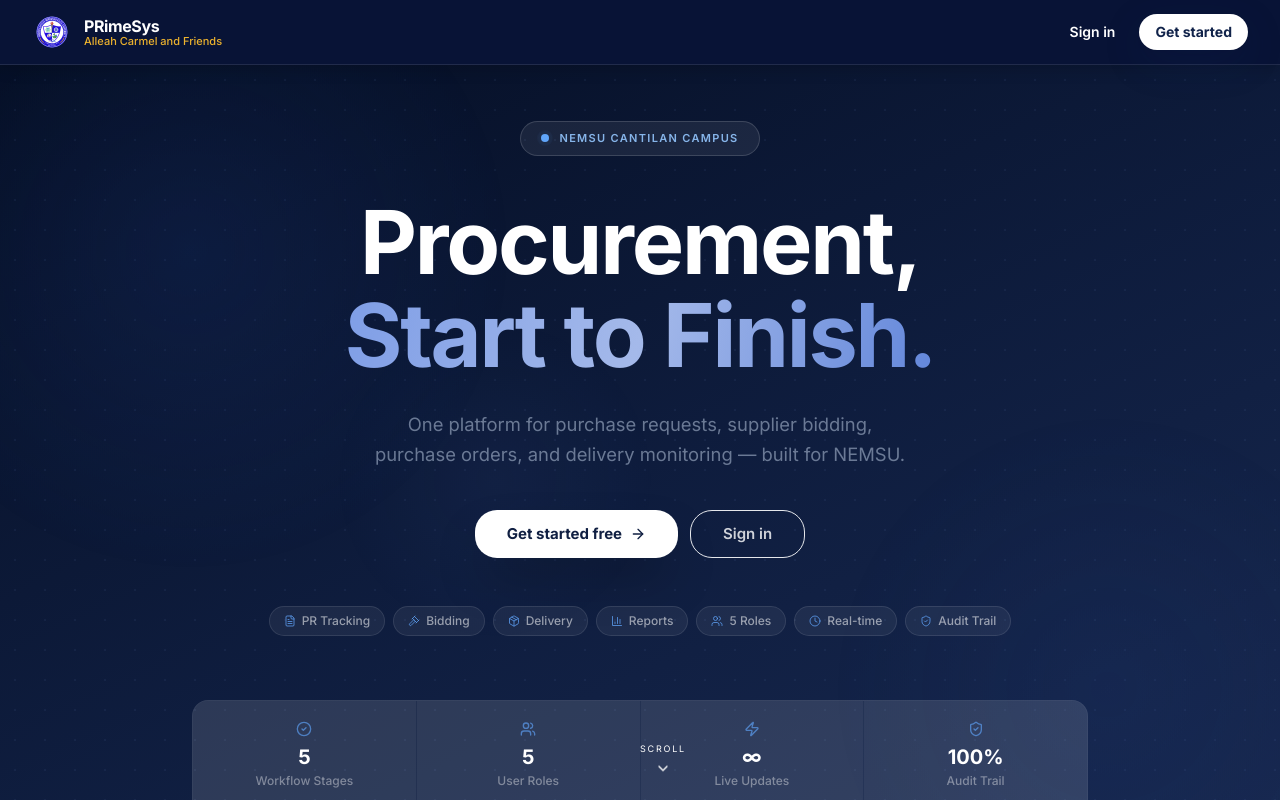
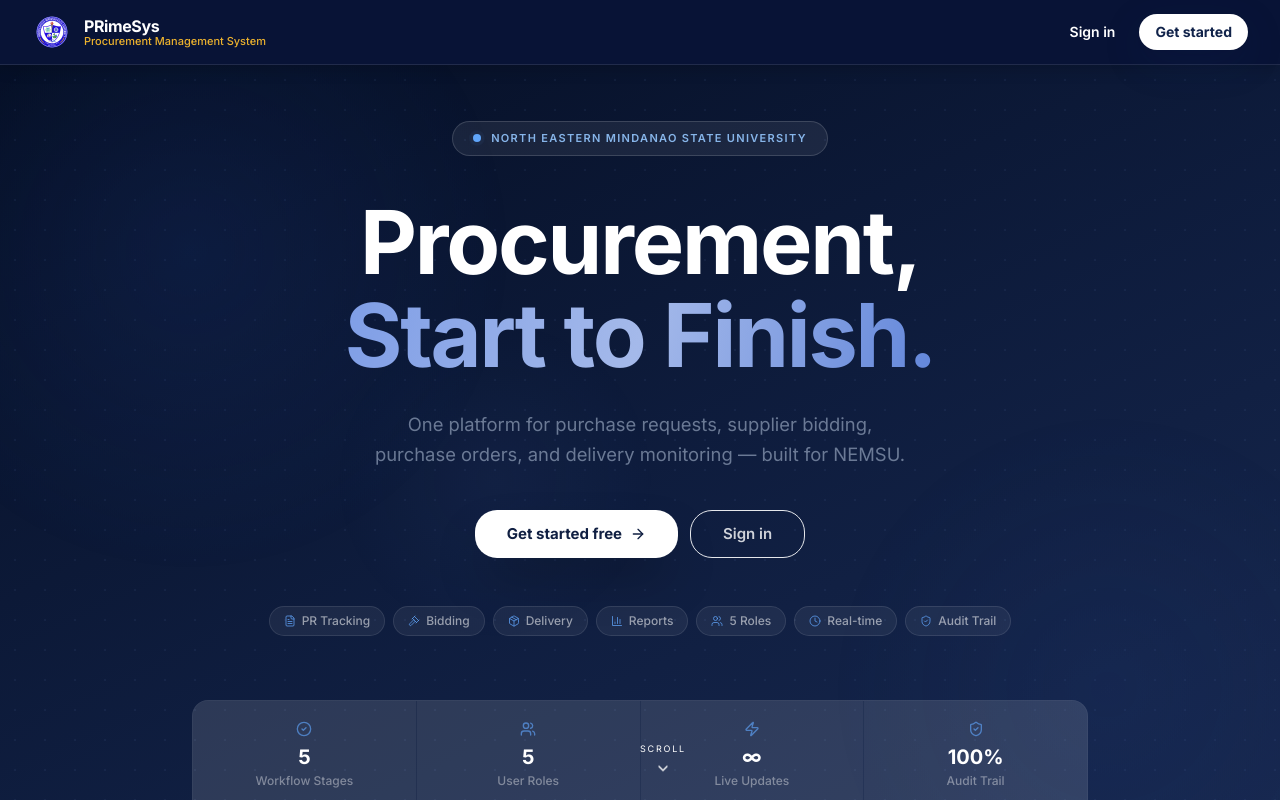
Before and after one commit to aeyah1/primesys, a React (Vite) app in the folder client/: page / in a window 1280 px wide. Built offline with nearby package versions, Linux system fonts and the light colour scheme; no server answers.

Commit message:
fix(landing): show the system name and the full university name
The header subtitle now reads "Procurement Management System" instead
of "Alleah Carmel and Friends", and the badge above the heading reads
"North Eastern Mindanao State University" instead of "NEMSU Cantilan
Campus".

```diff
--- a/client/src/pages/landing/LandingPage.jsx
+++ b/client/src/pages/landing/LandingPage.jsx
@@ -184,7 +184,7 @@ export default function LandingPage() {
                 PRimeSys
               </p>
               <p className={`text-[11px] mt-0.5 leading-none font-medium transition-colors duration-300 ${scrolled ? 'text-[--color-text-muted]' : 'text-[#ECB22E]'}`}>
-                Alleah Carmel and Friends
+                Procurement Management System
               </p>
             </div>
           </Link>
@@ -227,7 +227,7 @@ export default function LandingPage() {
               <span className="animate-ping absolute size-full rounded-full bg-blue-400 opacity-70" />
               <span className="relative size-2 rounded-full bg-blue-400" />
             </span>
-            <span className="text-blue-300/90 text-[11px] font-semibold tracking-[0.12em] uppercase">NEMSU Cantilan Campus</span>
+            <span className="text-blue-300/90 text-[11px] font-semibold tracking-[0.12em] uppercase">North Eastern Mindanao State University</span>
           </div>
 
           <h1 className="font-bold text-white leading-[1.06] tracking-tight mb-7"
```
